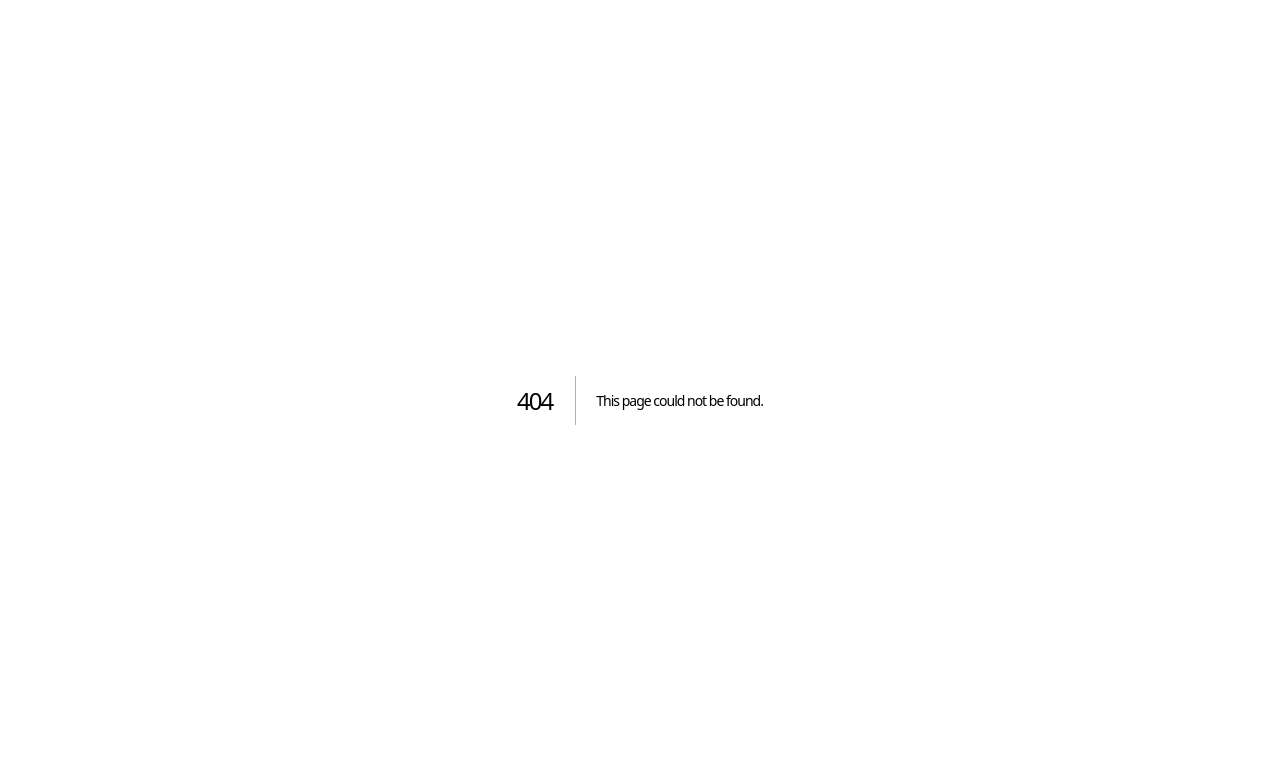
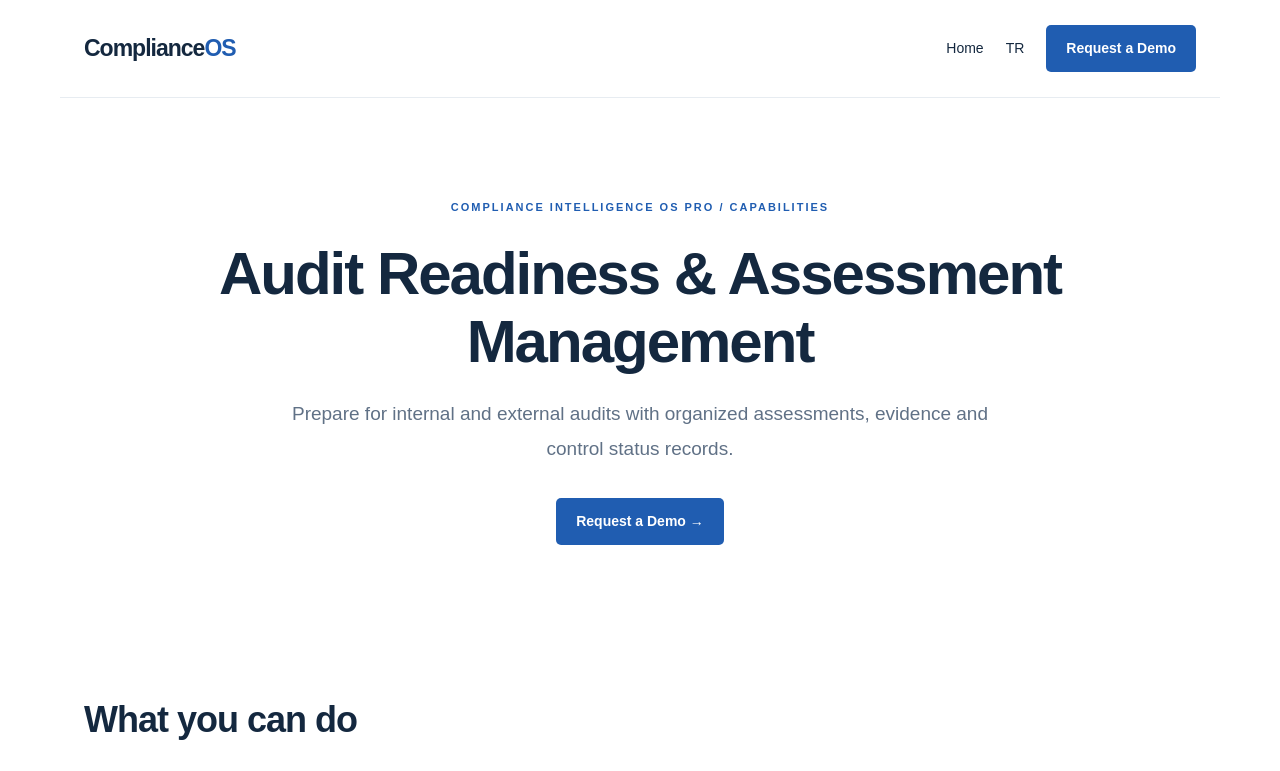
Before and after one commit to fotonist/complianceos_landing, a Next.js app: page /features/audit-management in a window 1280 px wide. Before the commit this address had no page. Shown: the top 771 px of the page. Built offline with nearby package versions, Linux system fonts and the light colour scheme.

Commit message:
feat(seo): add bilingual capability pages

```diff
--- /dev/null
+++ b/app/features/[slug]/page.tsx
@@ -0,0 +1,7 @@
+import type {Metadata} from "next";
+import {notFound} from "next/navigation";
+import {capabilities,getCapability,featurePath,site} from "@/lib/capabilities";
+import CapabilityPage from "@/components/CapabilityPage";
+export function generateStaticParams(){return capabilities.map(c=>({slug:c.slug}));}
+export async function generateMetadata({params}:{params:Promise<{slug:string}>}):Promise<Metadata>{const {slug}=await params;const c=getCapability(slug);if(!c)return {};return {title:`${c.en.title} | ComplianceOS Pro`,description:c.en.description,alternates:{canonical:`${site}${featurePath("en",slug)}`,languages:{en:`${site}${featurePath("en",slug)}`,tr:`${site}${featurePath("tr",slug)}`}},openGraph:{title:c.en.title,description:c.en.description,url:`${site}${featurePath("en",slug)}`,type:"website",locale:"en_US"}};}
+export default async function Page({params}:{params:Promise<{slug:string}>}){const {slug}=await params;const c=getCapability(slug);if(!c)notFound();return <CapabilityPage capability={c} locale="en"/>;}
```
